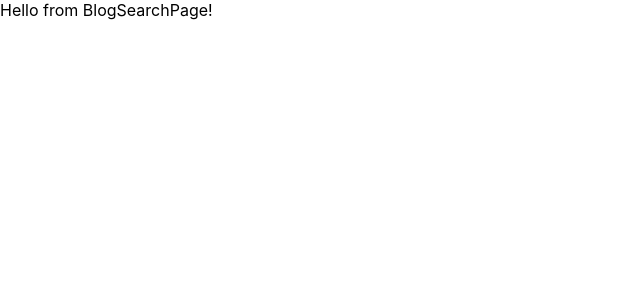
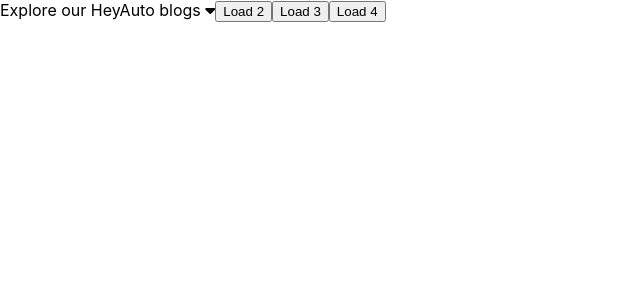
Before and after one commit to Purpleknife/VividTheory-CodingChallenge, a React (Create React App) app in the folder front-end/: page / in a window 1280 px wide. Shown: the top 300 px of the page, without its empty margins (0-640 px from the left). Built offline with nearby package versions, Linux system fonts and the light colour scheme; no server answers.

Commit message:
Initial implementation of pagination.

```diff
--- a/front-end/src/components/BlogSearchPage.tsx
+++ b/front-end/src/components/BlogSearchPage.tsx
@@ -1,10 +1,44 @@
-import React from 'react';
+import React, { useEffect } from 'react';
+
+import axios from 'axios';
+
+const BlogSearchPage = () => {
+
+  // Get total of blogs in the db to setup number of pages dynamically:
+  const getTotalOfBlogs = async() => {
+    return axios.get('/blogs')
+      .then((res) => {
+        console.log('blogs COUNT', res.data.count);
+      })
+      .catch((error) => {
+        console.log(error.message);
+      });
+  };
+
+  // Load the blogs:
+  const loadBlogs = async(page: number) => {
+    return axios.get(`/blogs/${page}`)
+      .then((res) => {
+        console.log('blogs data', res.data);
+      })
+      .catch((error) => {
+        console.log(error.message);
+      });
+  };
+
+  useEffect(() => {
+    loadBlogs(1); // => It will load the first six blogs when you access the page the first time.
+    getTotalOfBlogs();
+  })
 
 
-const BlogSearchPage = () => {
   return (
     <div>
-      Hello from BlogSearchPage!
+      Explore our HeyAuto blogs <i className="fa-sharp fa-solid fa-caret-down"></i>
+
+      <button onClick={() => loadBlogs(2)}>Load 2</button>
+      <button onClick={() => loadBlogs(3)}>Load 3</button>
+      <button onClick={() => loadBlogs(4)}>Load 4</button>
     </div>
   );
 }
```
